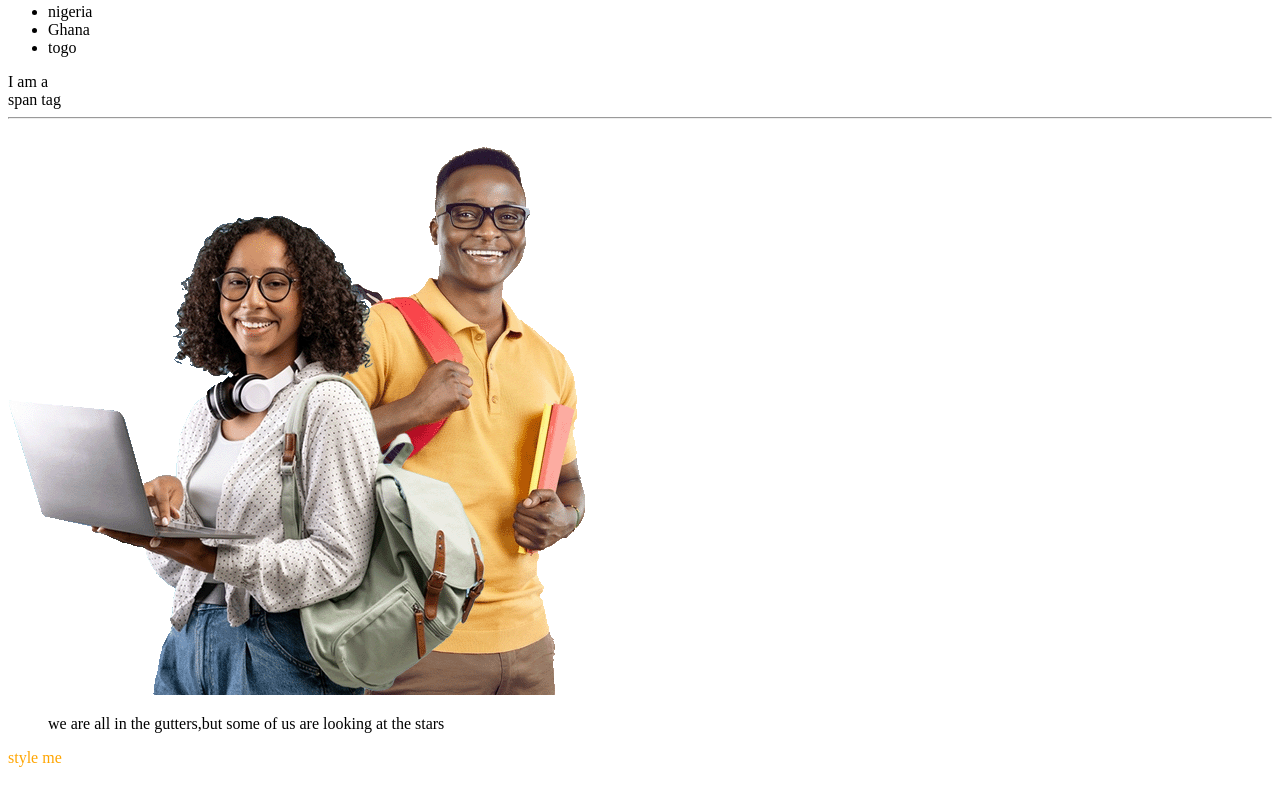
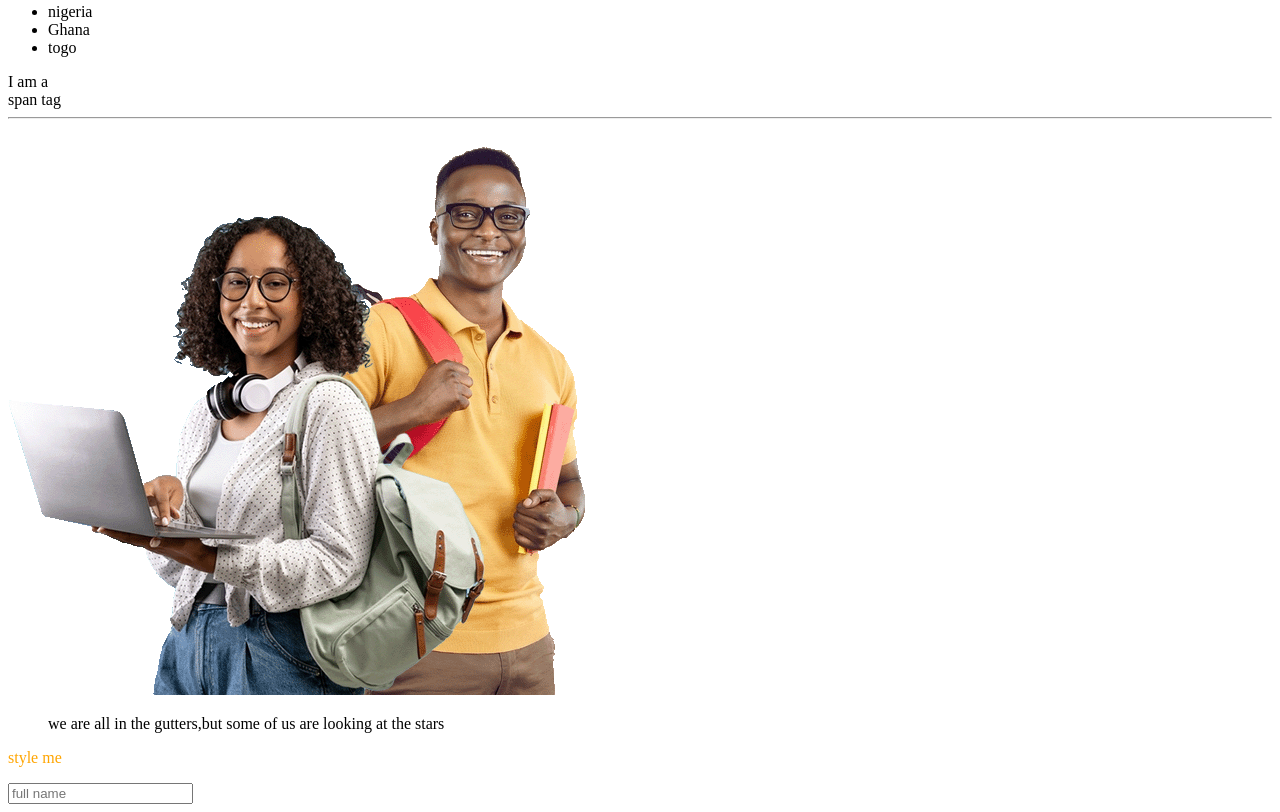
Before and after one commit to jibreelmujeeb/game1, a plain HTML site: page index.html in a window 1280 px wide. Shown: the part 308-1120 px from the top of the page. Before the commit the page ends 1091 px from the top, so only its background shows below. Drawn offline with Linux system fonts and the light colour scheme.

Commit message:
version 2

```diff
--- a/index.html
+++ b/index.html
@@ -33,5 +33,9 @@
     </blockquote>
     <p style="color: orange">style me</p>
 
+
+
+    <input type="text" placeholder="full name">
+
   </body>
 </html>
```
